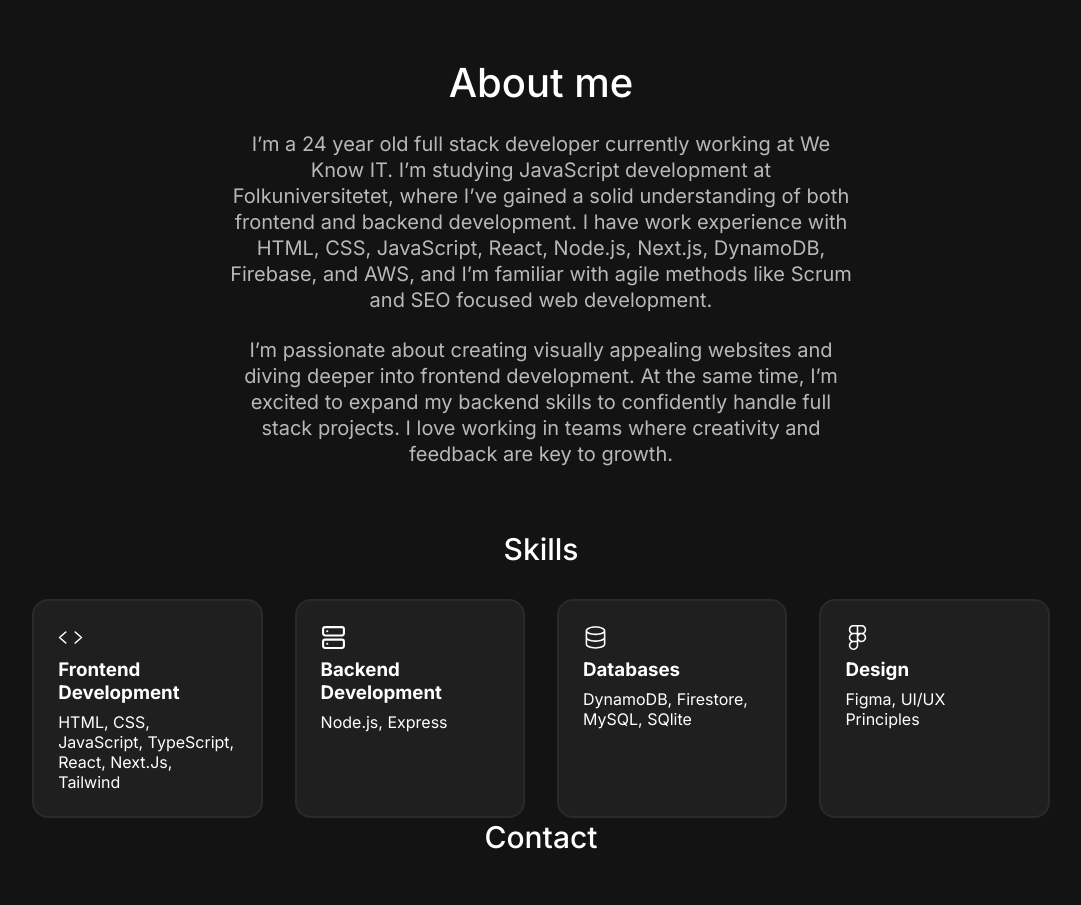
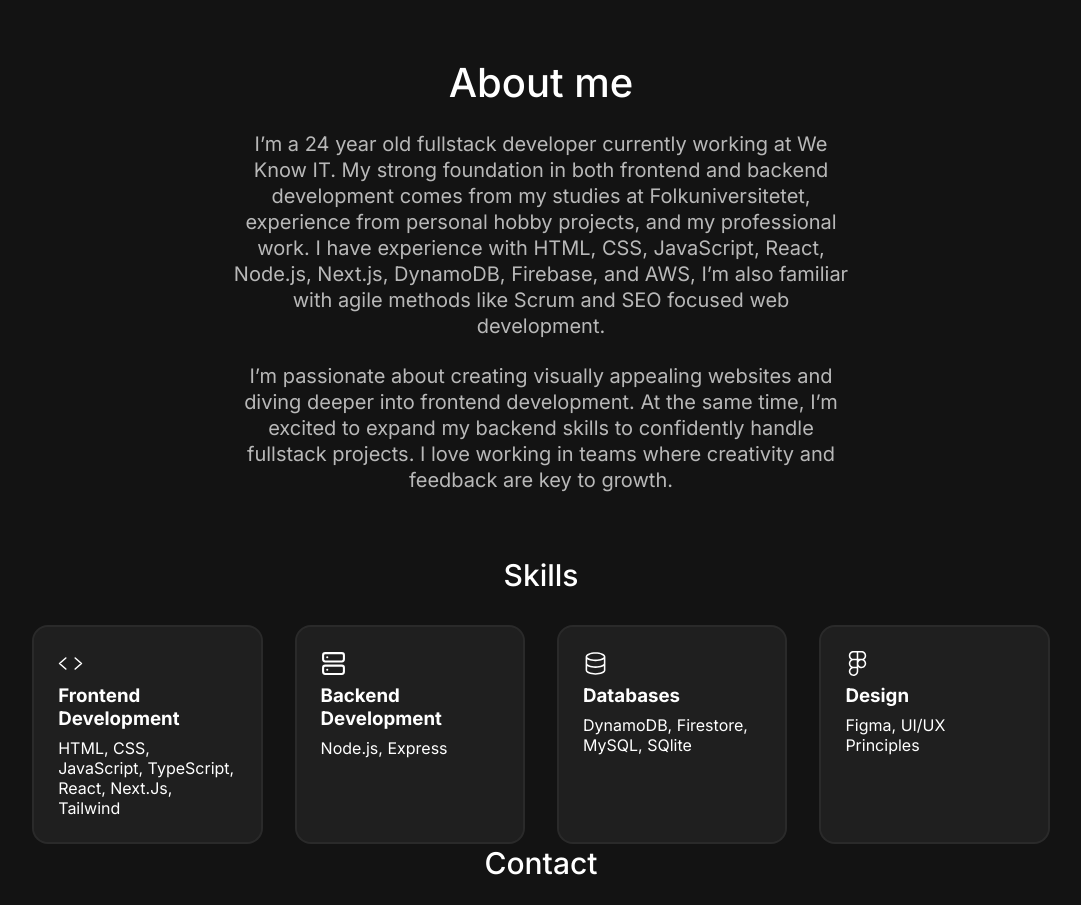
Before and after one commit to Egeeoz/portfolio-2.0, a React app: page / in a window 1280 px wide. Shown: the part 1720-2625 px from the top of the page, without its empty margins (99-1180 px from the left). Built offline with nearby package versions, Linux system fonts and the light colour scheme; the HTML template or start-up script is replaced by a standard one.

Commit message:
Update about text

```diff
--- a/src/components/about/About.jsx
+++ b/src/components/about/About.jsx
@@ -5,17 +5,18 @@ const About = () => {
     <section className={styles.aboutContainer} id="about">
       <h1>About me</h1>
       <p className={styles.aboutText}>
-        I’m a 24 year old full stack developer currently working at We Know IT.
-        I’m studying JavaScript development at Folkuniversitetet, where I’ve
-        gained a solid understanding of both frontend and backend development. I
-        have work experience with HTML, CSS, JavaScript, React, Node.js,
-        Next.js, DynamoDB, Firebase, and AWS, and I’m familiar with agile
-        methods like Scrum and SEO focused web development.
+        I’m a 24 year old fullstack developer currently working at We Know IT.
+        My strong foundation in both frontend and backend development comes from
+        my studies at Folkuniversitetet, experience from personal hobby
+        projects, and my professional work. I have experience with HTML, CSS,
+        JavaScript, React, Node.js, Next.js, DynamoDB, Firebase, and AWS, I’m
+        also familiar with agile methods like Scrum and SEO focused web
+        development.
       </p>
       <p className={styles.aboutText}>
         I’m passionate about creating visually appealing websites and diving
         deeper into frontend development. At the same time, I’m excited to
-        expand my backend skills to confidently handle full stack projects. I
+        expand my backend skills to confidently handle fullstack projects. I
         love working in teams where creativity and feedback are key to growth.
       </p>
     </section>
```
